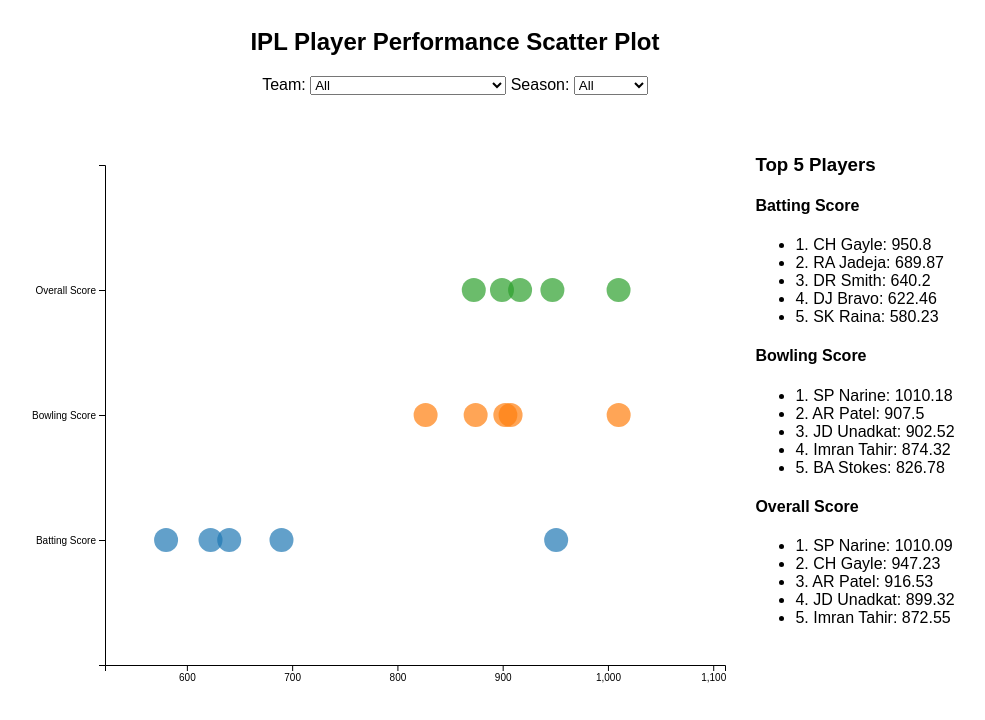
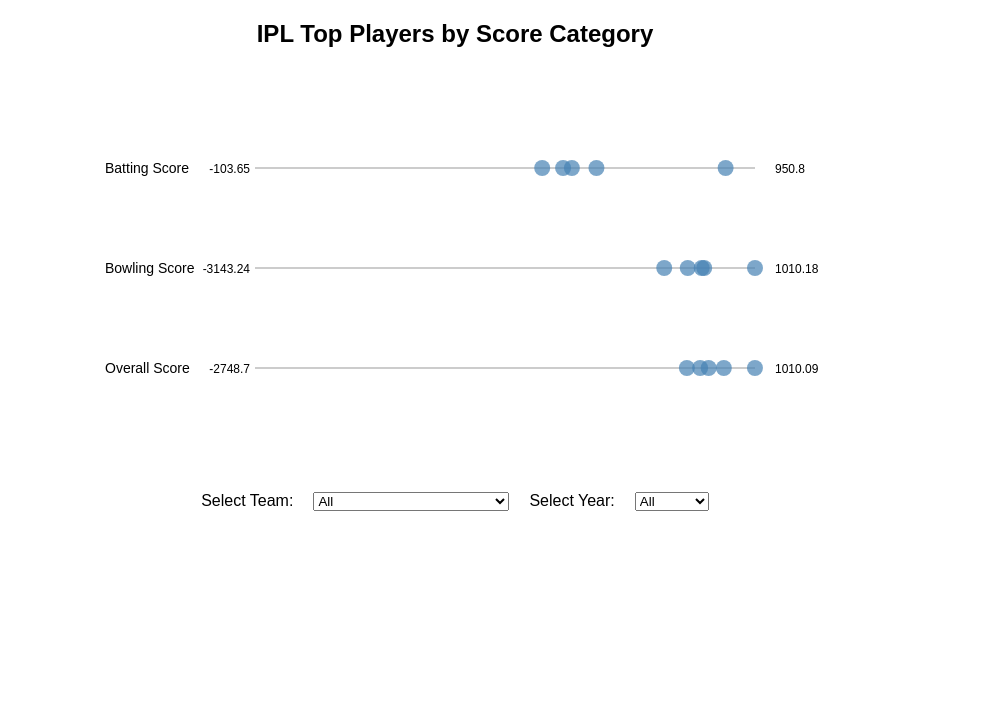
Before and after one commit to areenaarora/ipl_project, a plain HTML site: page index.html in a window 1280 px wide. Shown: the whole page, without its empty margins (185-1170 px from the left). Drawn offline with nearby package versions, Linux system fonts and the light colour scheme.

Commit message:
Version that looks most close to FiveThirtyEight's

```diff
--- a/index.html
+++ b/index.html
@@ -4,186 +4,203 @@
 <head>
     <meta charset="UTF-8">
     <meta name="viewport" content="width=device-width, initial-scale=1.0">
-    <title>IPL Player Performance</title>
+    <title>IPL Scores Visualization</title>
     <script src="https://d3js.org/d3.v6.min.js"></script>
     <style>
         body {
             font-family: Arial, sans-serif;
             text-align: center;
+        }
+
+        .filters {
             display: flex;
-            flex-direction: column;
-            align-items: center;
+            justify-content: center;
+            margin-top: 20px;
+        }
+
+        .filters label,
+        .filters select {
+            margin: 0 10px;
         }
 
         .tooltip {
             position: absolute;
-            background: white;
-            border: 1px solid #ccc;
+            text-align: center;
             padding: 5px;
-            display: none;
+            font-size: 12px;
+            background: lightgray;
+            border: 1px solid #ddd;
+            border-radius: 5px;
             pointer-events: none;
-        }
-
-        .filters {
-            margin-bottom: 20px;
-        }
-
-        .top-players {
-            margin-top: 20px;
-            text-align: left;
-        }
-
-        .chart-container {
-            display: flex;
+            opacity: 0;
         }
     </style>
 </head>
 
 <body>
-    <h2>IPL Player Performance Scatter Plot</h2>
+    <h2>IPL Top Players by Score Category</h2>
+    <svg id="chart"></svg>
     <div class="filters">
-        <label for="teamFilter">Team:</label>
-        <select id="teamFilter"></select>
+        <label for="teamFilter">Select Team:</label>
+        <select id="teamFilter">
+            <option value="all">All</option>
+        </select>
+        <label for="yearFilter">Select Year:</label>
+        <select id="yearFilter">
+            <option value="all">All</option>
+        </select>
+    </div>
+    <div class="tooltip" id="tooltip"></div>
+    <script>
+        const margin = { top: 50, right: 100, bottom: 50, left: 200 },
+            width = 800 - margin.left - margin.right,
+            height = 400 - margin.top - margin.bottom;
 
-        <label for="seasonFilter">Season:</label>
-        <select id="seasonFilter"></select>
-    </div>
-    <div class="chart-container">
-        <svg width="800" height="600"></svg>
-        <div class="top-players">
-            <h3>Top 5 Players</h3>
-            <div id="player-list"></div>
-        </div>
-    </div>
-    <div class="tooltip"></div>
-
-    <script>
-        const margin = { top: 50, right: 30, bottom: 50, left: 150 };
-        const width = 800 - margin.left - margin.right;
-        const height = 600 - margin.top - margin.bottom;
-
-        const svg = d3.select("svg")
-            .attr("width", 800)
-            .attr("height", 600)
+        const svg = d3.select("#chart")
+            .attr("width", width + margin.left + margin.right)
+            .attr("height", height + margin.top + margin.bottom)
             .append("g")
             .attr("transform", `translate(${margin.left},${margin.top})`);
 
-        const tooltip = d3.select(".tooltip");
-        const teamFilter = d3.select("#teamFilter");
-        const seasonFilter = d3.select("#seasonFilter");
-        const playerList = d3.select("#player-list");
+        const tooltip = d3.select("#tooltip");
 
-        d3.csv("IPL_data.csv").then(function (data) {
+        const categories = ["Batting Score", "Bowling Score", "Overall Score"];
+        const categoryY = d3.scalePoint()
+            .domain(categories)
+            .range([0, height])
+            .padding(0.5);
+
+        d3.csv("IPL_data.csv").then(data => {
             data.forEach(d => {
-                d.batting_score = +d.batting_score;
-                d.bowling_score = +d.bowling_score;
-                d.overall_score = +d.overall_score;
+                d.batting_score = +d.batting_score || 0;
+                d.bowling_score = +d.bowling_score || 0;
+                d.overall_score = +d.overall_score || 0;
             });
 
-            const teams = [...new Set(data.map(d => d.Team))];
-            const seasons = [...new Set(data.map(d => d.Season))];
+            const teams = Array.from(new Set(data.map(d => d.Team)));
+            const seasons = Array.from(new Set(data.map(d => d.Season)));
 
-            teamFilter.append("option").text("All").attr("value", "All");
+            const teamFilter = d3.select("#teamFilter");
             teams.forEach(team => {
-                teamFilter.append("option").text(team).attr("value", team);
+                teamFilter.append("option").attr("value", team).text(team);
             });
 
-            seasonFilter.append("option").text("All").attr("value", "All");
+            const yearFilter = d3.select("#yearFilter");
             seasons.forEach(season => {
-                seasonFilter.append("option").text(season).attr("value", season);
+                yearFilter.append("option").attr("value", season).text(season);
             });
 
-            const orderedTypes = ["Batting Score", "Bowling Score", "Overall Score"];
-            const typeToKey = {
-                "Batting Score": "batting_score",
-                "Bowling Score": "bowling_score",
-                "Overall Score": "overall_score"
-            };
-            const colors = { "Batting Score": "#1f77b4", "Bowling Score": "#ff7f0e", "Overall Score": "#2ca02c" };
+            const xScale = d3.scaleLinear()
+                .range([0, width]);
 
             function updateChart() {
                 let filteredData = data;
                 const selectedTeam = teamFilter.node().value;
-                const selectedSeason = seasonFilter.node().value;
+                const selectedYear = yearFilter.node().value;
 
-                if (selectedTeam !== "All") {
+                if (selectedTeam !== "all") {
                     filteredData = filteredData.filter(d => d.Team === selectedTeam);
                 }
-                if (selectedSeason !== "All") {
-                    filteredData = filteredData.filter(d => d.Season === selectedSeason);
+                if (selectedYear !== "all") {
+                    filteredData = filteredData.filter(d => d.Season === selectedYear);
                 }
 
-                let formattedData = [];
-                let playerSummary = "";
-
-                orderedTypes.forEach(label => {
-                    const key = typeToKey[label];
-                    let sortedPlayers = filteredData
-                        .filter(d => !isNaN(d[key]))
-                        .map(d => ({
-                            player: d.Player,
-                            type: label,
-                            score: d[key]
-                        }))
-                        .sort((a, b) => b.score - a.score)
-                        .slice(0, 5);
-
-                    formattedData = formattedData.concat(sortedPlayers);
+                const formattedData = [];
+                categories.forEach(category => {
+                    let key = category.toLowerCase().replace(" ", "_");
+                    let topPlayers = filteredData
+                        .sort((a, b) => b[key] - a[key])
+                        .slice(0, 5)
+                        .map(d => ({ player: d.Player, type: category, score: d[key] }));
+                    formattedData.push(...topPlayers);
                 });
 
-                formattedData.sort((a, b) => orderedTypes.indexOf(a.type) - orderedTypes.indexOf(b.type));
+                xScale.domain([0, d3.max(formattedData, d => d.score)]);
 
-                orderedTypes.forEach(label => {
-                    playerSummary += `<h4>${label}</h4><ul>`;
-                    formattedData
-                        .filter(d => d.type === label)
-                        .forEach((p, index) => {
-                            playerSummary += `<li>${index + 1}. ${p.player}: ${p.score}</li>`;
-                        });
-                    playerSummary += "</ul>";
-                });
+                svg.selectAll(".category-line, .range-label-left, .range-label-right, .category-label").remove();
 
-                playerList.html(playerSummary);
+                const minScores = {
+                    "Batting Score": d3.min(data, d => d.batting_score),
+                    "Bowling Score": d3.min(data, d => d.bowling_score),
+                    "Overall Score": d3.min(data, d => d.overall_score)
+                };
 
-                const xScale = d3.scaleLinear()
-                    .domain([d3.min(formattedData, d => d.score) * 0.9 || 0, d3.max(formattedData, d => d.score) * 1.1 || 1000])
-                    .range([0, width]);
+                const maxScores = {
+                    "Batting Score": d3.max(data, d => d.batting_score),
+                    "Bowling Score": d3.max(data, d => d.bowling_score),
+                    "Overall Score": d3.max(data, d => d.overall_score)
+                };
 
-                const yScale = d3.scalePoint()
-                    .domain(orderedTypes)
-                    .range([height, 0])
-                    .padding(1);
+                svg.selectAll(".range-label-left")
+                    .data(categories)
+                    .enter()
+                    .append("text")
+                    .attr("class", "range-label-left")
+                    .attr("x", -5)
+                    .attr("y", d => categoryY(d) + 5)
+                    .text(d => minScores[d])
+                    .attr("font-size", "12px")
+                    .attr("fill", "black")
+                    .attr("text-anchor", "end");
 
-                svg.selectAll("g.axis").remove();
-                svg.append("g").attr("class", "axis")
-                    .attr("transform", `translate(0,${height})`)
-                    .call(d3.axisBottom(xScale).ticks(5));
+                svg.selectAll(".range-label-right")
+                    .data(categories)
+                    .enter()
+                    .append("text")
+                    .attr("class", "range-label-right")
+                    .attr("x", width + 20)
+                    .attr("y", d => categoryY(d) + 5)
+                    .text(d => maxScores[d])
+                    .attr("font-size", "12px")
+                    .attr("fill", "black")
+                    .attr("text-anchor", "start");
 
-                svg.append("g").attr("class", "axis")
-                    .call(d3.axisLeft(yScale));
+                svg.selectAll(".category-line")
+                    .data(categories)
+                    .enter()
+                    .append("line")
+                    .attr("class", "category-line")
+                    .attr("x1", 0)
+                    .attr("x2", width)
+                    .attr("y1", d => categoryY(d))
+                    .attr("y2", d => categoryY(d))
+                    .attr("stroke", "#ccc")
+                    .attr("stroke-width", 2);
 
-                let circles = svg.selectAll("circle").data(formattedData);
-                circles.exit().remove();
+                svg.selectAll(".category-label")
+                    .data(categories)
+                    .enter()
+                    .append("text")
+                    .attr("class", "category-label")
+                    .attr("x", -margin.left + 50)
+                    .attr("y", d => categoryY(d) + 5)
+                    .text(d => d)
+                    .attr("font-size", "14px")
+                    .attr("fill", "black");
 
-                circles.enter()
+                svg.selectAll(".data-circle").remove();
+                svg.selectAll(".data-circle")
+                    .data(formattedData)
+                    .enter()
                     .append("circle")
-                    .merge(circles)
+                    .attr("class", "data-circle")
                     .attr("cx", d => xScale(d.score))
-                    .attr("cy", d => yScale(d.type))
-                    .attr("r", 12)
-                    .attr("fill", d => colors[d.type])
+                    .attr("cy", d => categoryY(d.type))
+                    .attr("r", 8)
+                    .attr("fill", "steelblue")
                     .attr("opacity", 0.7)
                     .on("mouseover", (event, d) => {
                         tooltip.style("display", "block")
-                            .html(`${d.player}: ${d.score}`)
-                            .style("left", `${event.pageX + 10}px`)
-                            .style("top", `${event.pageY - 10}px`);
+                            .html(`${d.player}<br>Type: ${d.type}<br>Score: ${d.score}`)
+                            .style("left", (event.pageX + 5) + "px")
+                            .style("top", (event.pageY - 30) + "px")
+                            .style("opacity", 1);
                     })
-                    .on("mouseout", () => tooltip.style("display", "none"));
+                    .on("mouseout", () => tooltip.style("opacity", 0));
             }
 
             teamFilter.on("change", updateChart);
-            seasonFilter.on("change", updateChart);
+            yearFilter.on("change", updateChart);
 
             updateChart();
         });
```
Also changed, not shown: 1 other file.
